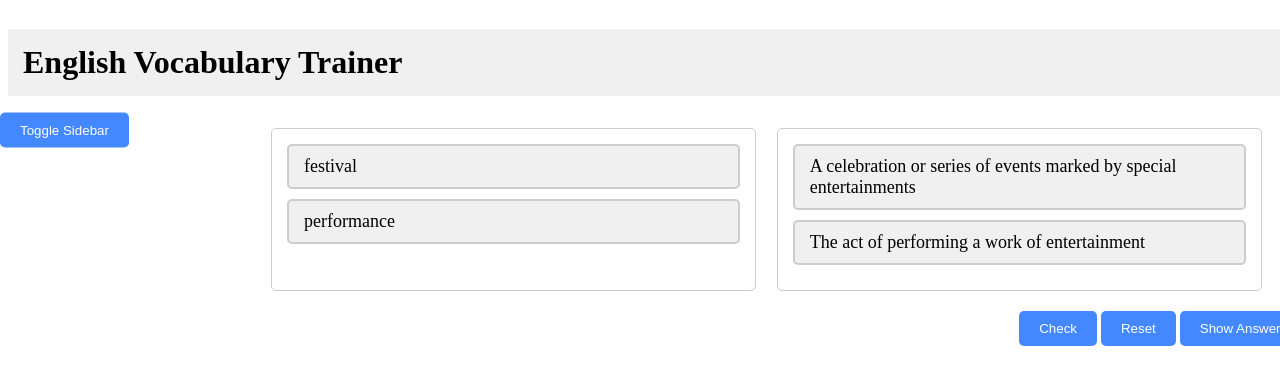
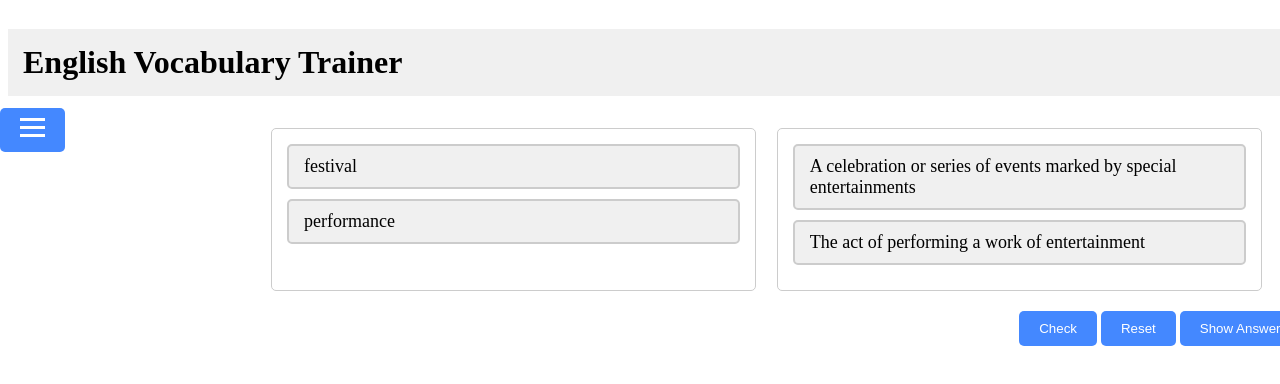
Before and after one commit to qboskit13/English-Word-Learning, a plain HTML site: page index.html in a window 1280 px wide. Shown: the top 384 px of the page. Drawn offline with Linux system fonts and the light colour scheme.

Commit message:
Add files via upload

```diff
--- a/index.html
+++ b/index.html
@@ -34,8 +34,11 @@
     </div>
 
     <div id="sidebar"></div>
-    <button id="openSidebarButton">Toggle Sidebar</button>
-
+    <button id="openSidebarButton" class="hamburger-menu">
+        <span></span>
+        <span></span>
+        <span></span>
+      </button>
     <div class="container">
         <div id="wordColumn" class="column"></div>
         <div id="definitionColumn" class="column"></div>
--- a/script.js
+++ b/script.js
@@ -18,6 +18,7 @@ const body = document.body;
 
 sidebarButton.addEventListener('click', () => {
   body.classList.toggle('sidebar-open');
+  sidebarButton.classList.toggle('open'); /* Assuming you add an 'open' class */
 });
 
 let currentCategory = 'category1'; // Select initial category
--- a/style.css
+++ b/style.css
@@ -56,6 +56,36 @@ body {
   cursor: pointer;
   z-index: 20; /* Assign a higher z-index to the sidebar */
 }
+.hamburger-menu {
+  position: fixed;
+  top: 15%;
+  left: 0;
+  z-index: 10;
+  background-color: transparent; /* No background */
+  border: none;                 /* Remove default border  */
+  padding: 10px 15px;           /* Some padding around the lines */
+  cursor: pointer;
+}
+
+.hamburger-menu span {
+  display: block;
+  width: 25px;           /* Width of the lines */
+  height: 3px;           /* Thickness of the lines */
+  background-color: white;  /* Color of the lines */
+  margin-bottom: 5px;    /* Space between the lines */
+}
+.hamburger-menu.open span:first-child {
+  transform: translateY(8px) rotate(45deg); /* Move and rotate the top line */
+}
+
+.hamburger-menu.open span:nth-child(2) {
+  opacity: 0;  /* Hide the middle line */
+}
+
+.hamburger-menu.open span:last-child {
+  transform: translateY(-8px) rotate(-45deg); /* Move and rotate the bottom line */
+}
+
 #sidebar button.active-category {
   background-color: #3377cc; /* Your existing hover background color */
 }
```
